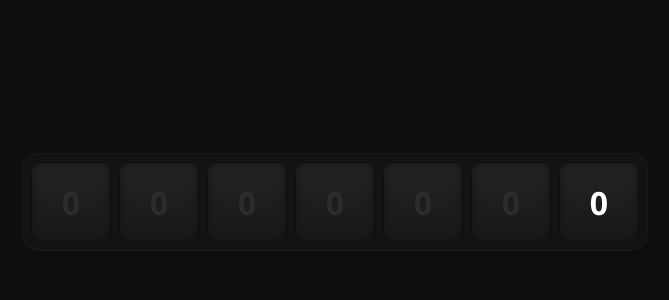
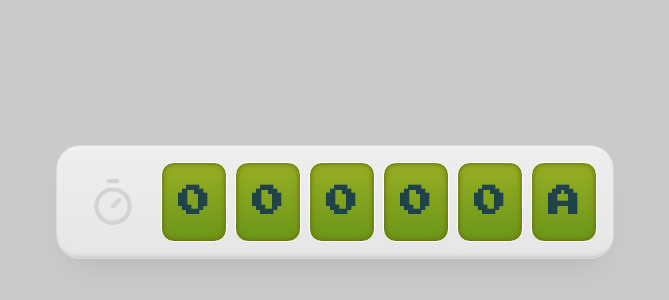
Before and after one commit to roddsolis/simple-counter, a React (Vite) app: page / in a window 1280 px wide. Shown: the part 198-498 px from the top of the page, without its empty margins (305-974 px from the left). Built offline with nearby package versions, Linux system fonts and the light colour scheme.

Commit message:
nuevos cambios visuales del simple counter

```diff
--- a/index.html
+++ b/index.html
@@ -4,6 +4,9 @@
     <meta charset="UTF-8" />
     <link rel="icon" type="image/svg+xml" href="/vite.svg" />
     <meta name="viewport" content="width=device-width, initial-scale=1.0" />
+    <link rel="preconnect" href="https://fonts.googleapis.com">
+    <link rel="preconnect" href="https://fonts.gstatic.com" crossorigin>
+    <link href="https://fonts.googleapis.com/css2?family=Press+Start+2P&display=swap" rel="stylesheet">
     <title>Second counter</title>
   </head>
   <body>
--- a/package.json
+++ b/package.json
@@ -13,6 +13,7 @@
     "prop-types": "^15.8.1",
     "react": "^18.2.0",
     "react-dom": "^18.2.0",
+    "react-google-font-loader": "^1.1.0",
     "react-icons": "^4.11.0"
   },
   "devDependencies": {
--- a/src/App.jsx
+++ b/src/App.jsx
@@ -1,12 +1,21 @@
-import SecondCounter from './components/SecondCounter'
+import SecondCounter from "./components/SecondCounter";
+import React, { useState } from "react";
+
+const App = () => {
 
 
-const App = () => {
+
+
+
+  const [counter, setCounter] = useState( "A" );
+
+
+
   return (
-            <>
-            <SecondCounter />
-            </>
-  )
-}
+    <>
+      <SecondCounter seconds={counter} />
+    </>
+  );
+};
 
-export default App
+export default App;
--- a/src/components/Number.jsx
+++ b/src/components/Number.jsx
@@ -1,23 +1,23 @@
-import PropTypes from 'prop-types';
+import PropTypes from "prop-types";
 
-const Number = ({numero, numColor}) => {
-
+const Number = ({ numero, numColor }) => {
   return (
-      <>
-       <div className="numberContainer" style={{color:numColor}}> {numero} </div>
-      </>
-
-  )
-}
+    <>
+      <div className="numberContainer" style={{ color: numColor }}>
+        {numero}
+      </div>
+    </>
+  );
+};
 
 Number.defaultProps = {
-    numero: 0,
-    numColor: '#2c2c2c',
-}
+  numero: 0,
+  numColor: "#1f4347",
+};
 
 Number.propTypes = {
-    objNum: PropTypes.number,
-    objColor: PropTypes.string,
-}
+  objNum: PropTypes.number,
+  objColor: PropTypes.string,
+};
 
-export default Number
+export default Number;
--- a/src/components/SecondCounter.jsx
+++ b/src/components/SecondCounter.jsx
@@ -1,27 +1,18 @@
 import Number from "/src/components/Number";
+import { LuTimer } from "react-icons/lu";
 
-
-
-const SecondCounter = () => {
-
-
-
-
+const SecondCounter = ({ seconds }) => {
   return (
     <div className="secondsContainer">
-
+      <LuTimer />
       <Number />
       <Number />
       <Number />
       <Number />
       <Number />
-        <Number />
-        <Number numColor="white" numero={0}/>
-
+      <Number numColor="#1ea124;" numero={seconds} />
     </div>
-  )
+  );
 };
 
-
-
 export default SecondCounter;
--- a/src/css/style.css
+++ b/src/css/style.css
@@ -2,11 +2,12 @@
     padding: 0;
     margin: 0;
     box-sizing: border-box;
+    text-rendering: geometricPrecision;
 }
 
 
 body{
-    background-color: #0f0f0f;
+    background-color: #cacaca;
     display: flex;
     align-items: center;
     justify-content: center;
@@ -15,31 +16,39 @@ body{
 
 .numberContainer{
 
-    background: linear-gradient(#242424,#181818);
-    width: 80px;
+    background: linear-gradient(#98ae25,hwb(81 9% 41%));
+    width: 30px;
     height: 80px;
     padding: 1em;
     display: flex;
     align-items: center;
     justify-content: center;
-    color: white;
-    border-radius: 0.3em;
-    border: 1px solid #0e0e0e;
+    color: #1f4347;
+    border-radius: 0.4em;
+    border: 1px solid #ffffff;
     font-size: 2em;
-    font-family: 'Segoe UI';
-    font-weight: 700;
-    box-shadow: inset 0px 0px 8px -1px #131313;
+    font-family: 'Press Start 2P', sans-serif;    font-weight: 700;
+    box-shadow: inset 0px 0px 8px -1px #808717, inset 0px 0px 5px -1px #282b05 ;
 
 
 }
 
 .secondsContainer{
-    background-color: #131313;
-    border-radius: 1em;
-    padding: 0.5em;
+    background: linear-gradient(#eeeeee,#e6e6e6);
+    border-radius: 1.5em;
+    padding: 1em;
     display: flex;
     align-items: center;
     gap: 0.5em;
-    border: 1px solid #1a1a1a;
-    box-shadow: 0px 8px 10px -8px #0a0a0a;
+    border: 1px solid #d8d8d8;
+    box-shadow: 0px 20px 30px -20px #afafaf , inset 0px -10px 5px -10px #acacac, inset 0px 10px 5px -10px #ffffff ;
+    & svg{
+        color: #d3d3d3;
+        width: 80px;
+        height: 50px;
+    }
 }
+
+i {
+    color: white;
+}
```
Also changed, not shown: 1 other file (tests, documents, lock files or other folders). Lines whose indentation alone changed are shown as unchanged.
